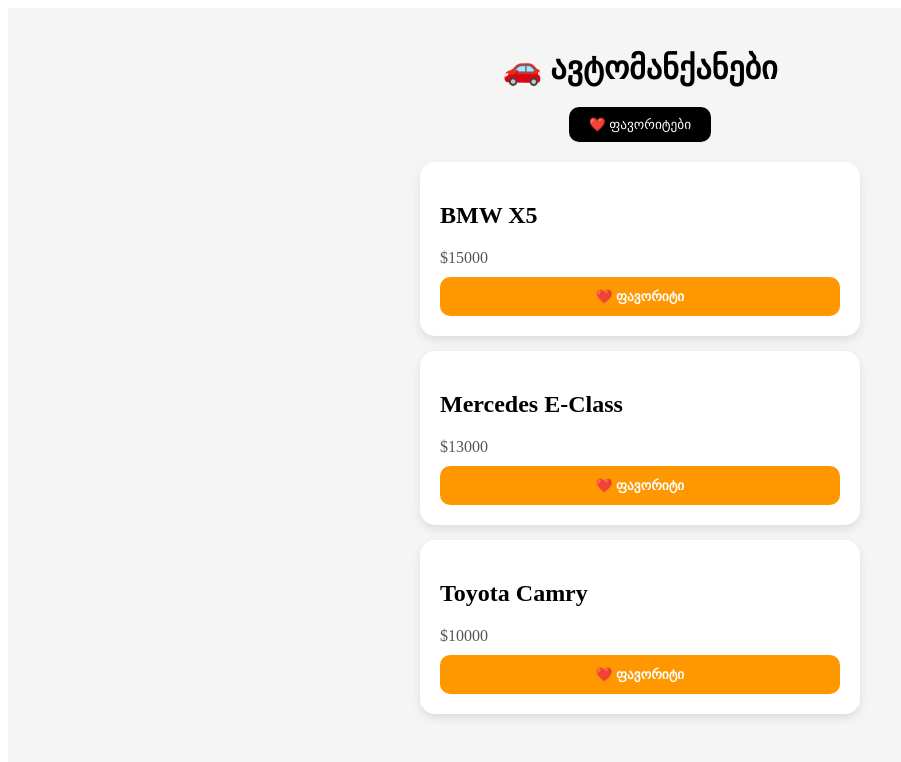
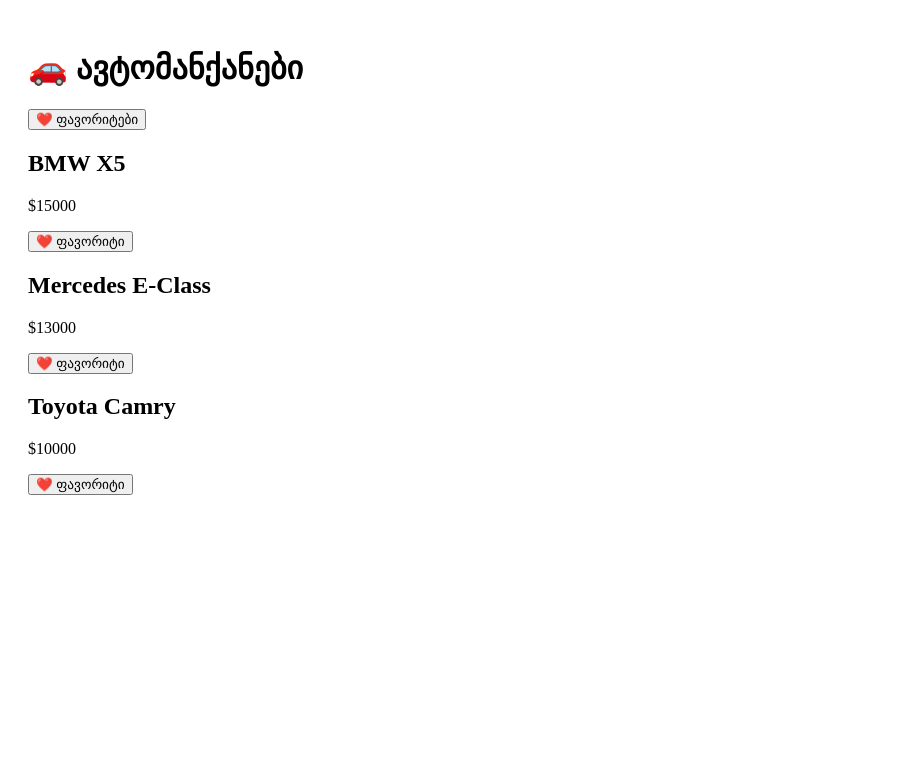
Before and after one commit to automanqanebige-sudo/11automanqanebi-next, a Next.js app: page / in a window 1280 px wide. Shown: the top 762 px of the page, without its empty margins (0-901 px from the left). Built offline with nearby package versions, Linux system fonts and the light colour scheme.

Commit message:
Update page.tsx

```diff
--- a/app/page.tsx
+++ b/app/page.tsx
@@ -3,51 +3,51 @@
 import { useEffect, useState } from "react";
 import Link from "next/link";
 
-const cars = [
-  { id: 1, name: "BMW X5", price: 15000 },
-  { id: 2, name: "Mercedes E-Class", price: 13000 },
-  { id: 3, name: "Toyota Camry", price: 10000 },
-];
-
 export default function Home() {
+  const [cars, setCars] = useState<any[]>([]);
   const [favorites, setFavorites] = useState<number[]>([]);
 
+  // მანქანების წამოღება API-დან
   useEffect(() => {
-    const saved = localStorage.getItem("favorites");
-    if (saved) setFavorites(JSON.parse(saved));
+    fetch("/api/cars")
+      .then((res) => res.json())
+      .then(setCars);
+
+    fetch("/api/favorites")
+      .then((res) => res.json())
+      .then(setFavorites);
   }, []);
 
-  const toggleFavorite = (id: number) => {
-    let updated = favorites.includes(id)
-      ? favorites.filter((f) => f !== id)
-      : [...favorites, id];
-
-    setFavorites(updated);
-    localStorage.setItem("favorites", JSON.stringify(updated));
+  const toggleFavorite = async (id: number) => {
+    if (favorites.includes(id)) {
+      const res = await fetch("/api/favorites", {
+        method: "DELETE",
+        body: JSON.stringify({ id }),
+      });
+      setFavorites(await res.json());
+    } else {
+      const res = await fetch("/api/favorites", {
+        method: "POST",
+        body: JSON.stringify({ id }),
+      });
+      setFavorites(await res.json());
+    }
   };
 
   return (
-    <div style={styles.container}>
-      <h1 style={styles.title}>🚗 ავტომანქანები</h1>
+    <div style={{ padding: 20 }}>
+      <h1>🚗 ავტომანქანები</h1>
 
       <Link href="/favorites">
-        <button style={styles.favBtn}>❤️ ფავორიტები</button>
+        <button>❤️ ფავორიტები</button>
       </Link>
 
       {cars.map((car) => (
-        <div key={car.id} style={styles.card}>
+        <div key={car.id}>
           <h2>{car.name}</h2>
-          <p style={styles.price}>${car.price}</p>
+          <p>${car.price}</p>
 
-          <button
-            style={{
-              ...styles.button,
-              background: favorites.includes(car.id)
-                ? "#ff4d4d"
-                : "#ff9800",
-            }}
-            onClick={() => toggleFavorite(car.id)}
-          >
+          <button onClick={() => toggleFavorite(car.id)}>
             {favorites.includes(car.id)
               ? "💔 წაშლა"
               : "❤️ ფავორიტი"}
@@ -57,48 +57,3 @@ export default function Home() {
     </div>
   );
 }
-
-const styles = {
-  container: {
-    background: "#f5f5f5",
-    minHeight: "100vh",
-    padding: 20,
-    display: "flex",
-    flexDirection: "column" as const,
-    alignItems: "center",
-  },
-  title: {
-    marginBottom: 20,
-  },
-  favBtn: {
-    marginBottom: 20,
-    padding: "10px 20px",
-    borderRadius: 10,
-    border: "none",
-    background: "#000",
-    color: "#fff",
-    cursor: "pointer",
-  },
-  card: {
-    background: "#fff",
-    width: "100%",
-    maxWidth: 400,
-    padding: 20,
-    borderRadius: 15,
-    marginBottom: 15,
-    boxShadow: "0 4px 10px rgba(0,0,0,0.1)",
-  },
-  price: {
-    marginBottom: 10,
-    color: "#555",
-  },
-  button: {
-    width: "100%",
-    padding: 12,
-    border: "none",
-    borderRadius: 10,
-    color: "#fff",
-    fontWeight: "bold",
-    cursor: "pointer",
-  },
-};
```
